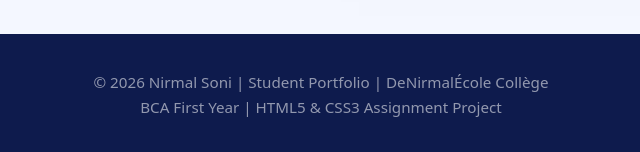
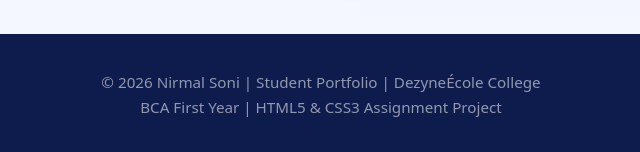
Before and after one commit to soninirmal157-git/Portfolio-, a plain HTML site: page index.html in a window 1280 px wide. Shown: the part 4871-5023 px from the top of the page, 319-959 px from the left. Drawn offline with Linux system fonts and the light colour scheme.

Commit message:
Update index.html.

```diff
--- a/index.html
+++ b/index.html
@@ -431,7 +431,7 @@
         </div>
     </section>
     <footer>
-        <p>© 2026 Nirmal Soni | Student Portfolio | DeNirmalÉcole Collège</p>
+        <p>© 2026 Nirmal Soni | Student Portfolio | DezyneÉcole College</p>
         <p>BCA First Year | HTML5 & CSS3 Assignment Project</p>
     </footer>
 </body>
```
